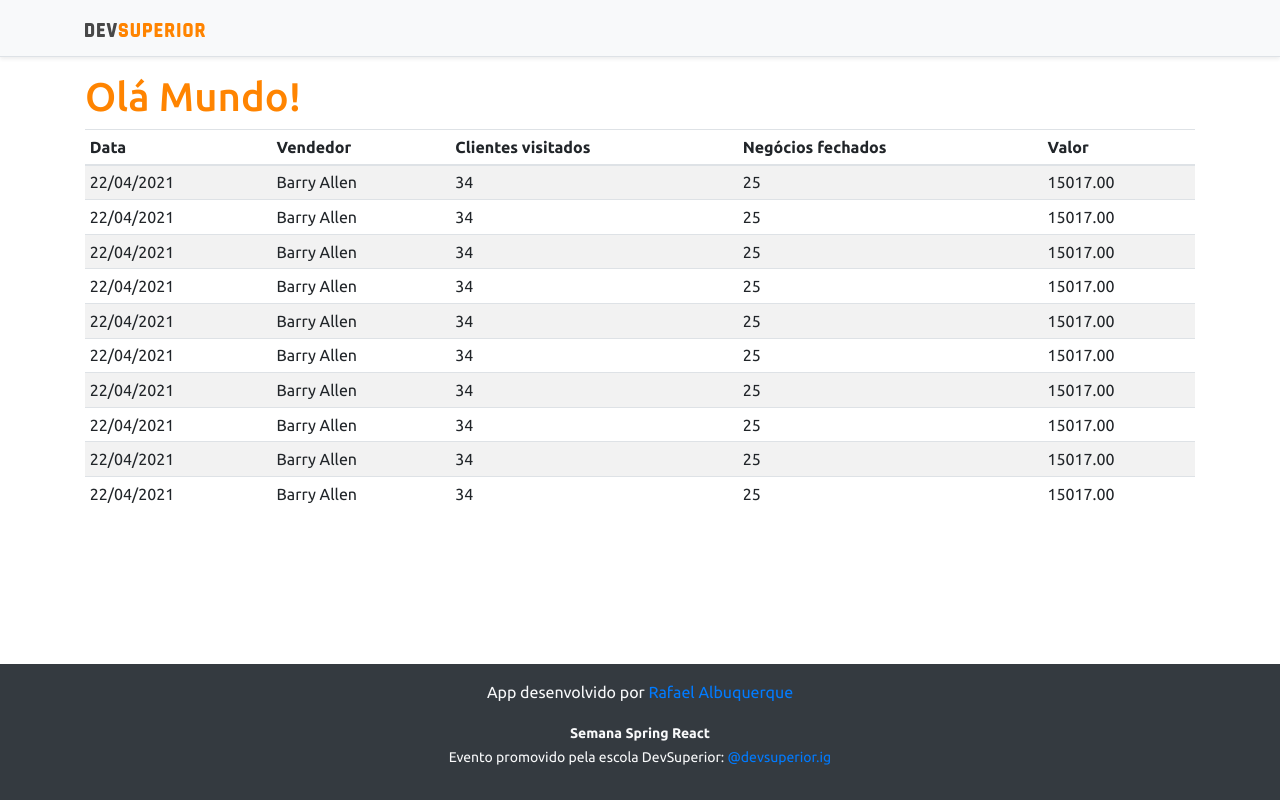
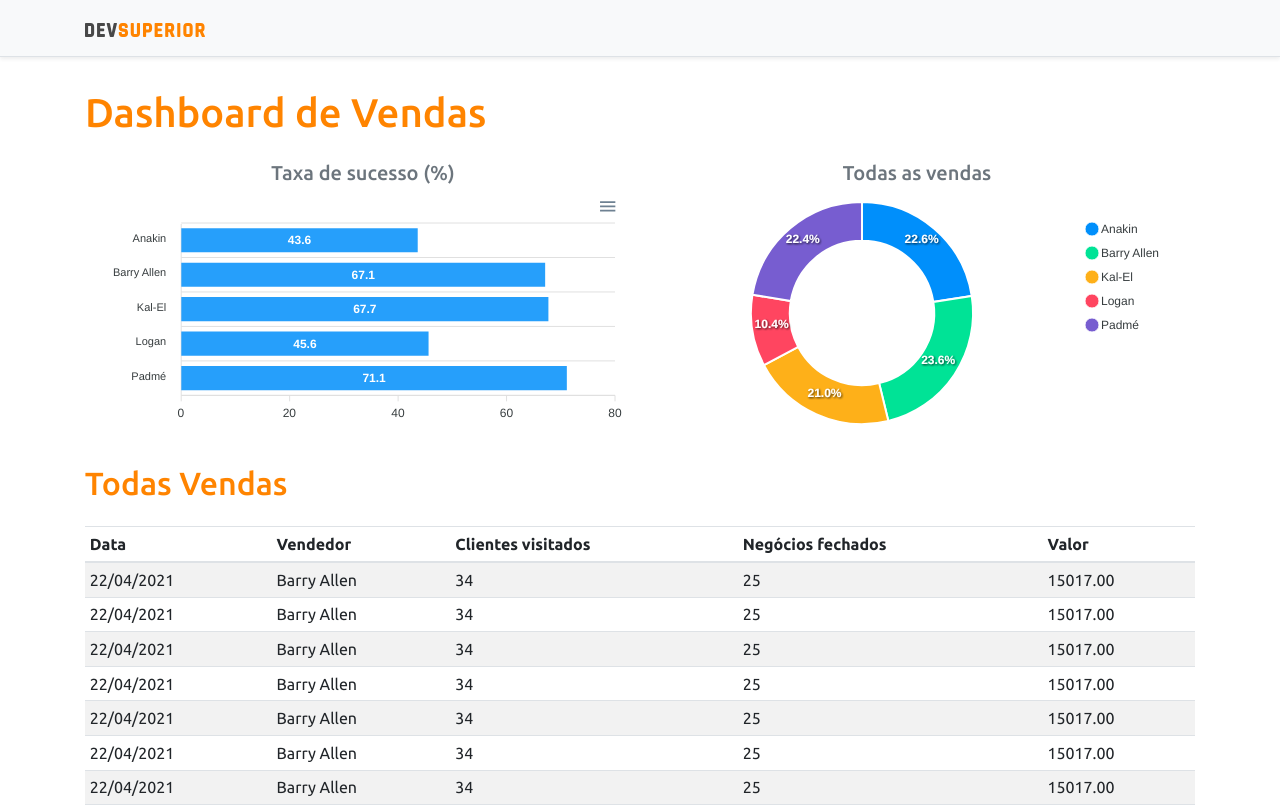
Before and after one commit to roalbuquerque/Dashboard-vendas-sds3, a React (Create React App) app in the folder frontend/: page / in a window 1280 px wide. Shown: the top 807 px of the page. Built offline with nearby package versions, Linux system fonts and the light colour scheme.

Commit message:
Static charts

```diff
--- a/frontend/package.json
+++ b/frontend/package.json
@@ -12,10 +12,12 @@
     "@types/node": "^12.0.0",
     "@types/react": "^17.0.0",
     "@types/react-dom": "^17.0.0",
+    "apexcharts": "^3.26.1",
     "bootstrap": "^4.6.0",
     "jquery": "1.9.1",
     "popper.js": "^1.16.1",
     "react": "^17.0.2",
+    "react-apexcharts": "^1.3.9",
     "react-dom": "^17.0.2",
     "react-scripts": "4.0.3",
     "typescript": "^4.1.2",
--- a/frontend/src/App.tsx
+++ b/frontend/src/App.tsx
@@ -1,13 +1,30 @@
 import DataTable from "components/DataTable";
 import Footer from "components/Footer";
 import NavBar from "components/NavBar";
+import BarChart from "./components/BarChart/index";
+import DonutChart from "./components/DonutChart/index";
 
 function App() {
   return (
     <>
       <NavBar />
       <div className="container">
-        <h1 className="text-primary">Olá Mundo!</h1>
+        <h1 className="text-primary py-3">Dashboard de Vendas</h1>
+
+        <div className="row px-3">
+          <div className="col-sm-6">
+            <h5 className="text-center text-secondary">Taxa de sucesso (%)</h5>
+            <BarChart />
+          </div>
+          <div className="col-sm-6">
+            <h5 className="text-center text-secondary">Todas as vendas</h5>
+            <DonutChart />
+          </div>
+        </div>
+
+        <div className="py-3">
+          <h2 className="text-primary">Todas Vendas</h2>
+        </div>
 
         <DataTable />
       </div>
--- /dev/null
+++ b/frontend/src/components/BarChart/index.tsx
@@ -0,0 +1,34 @@
+import Chart from "react-apexcharts";
+
+const BarChart = () => {
+  const options = {
+    plotOptions: {
+      bar: {
+        horizontal: true,
+      },
+    },
+  };
+
+  const mockData = {
+    labels: {
+      categories: ["Anakin", "Barry Allen", "Kal-El", "Logan", "Padmé"],
+    },
+    series: [
+      {
+        name: "% Sucesso",
+        data: [43.6, 67.1, 67.7, 45.6, 71.1],
+      },
+    ],
+  };
+
+  return (
+    <Chart
+      options={{ ...options, xaxis: mockData.labels }}
+      series={mockData.series}
+      type="bar"
+      height="240"
+    />
+  );
+};
+
+export default BarChart;
--- /dev/null
+++ b/frontend/src/components/DonutChart/index.tsx
@@ -0,0 +1,25 @@
+import Chart from "react-apexcharts";
+
+const DonutChart = () => {
+  const mockData = {
+    series: [477138, 499928, 444867, 220426, 473088],
+    labels: ["Anakin", "Barry Allen", "Kal-El", "Logan", "Padmé"],
+  };
+
+  const options = {
+    legend: {
+      show: true,
+    },
+  };
+
+  return (
+    <Chart
+      options={{ ...options, labels: mockData.labels }}
+      series={mockData.series}
+      type="donut"
+      height="240"
+    />
+  );
+};
+
+export default DonutChart;
```
Also changed, not shown: 1 other file (tests, documents, lock files or other folders).
